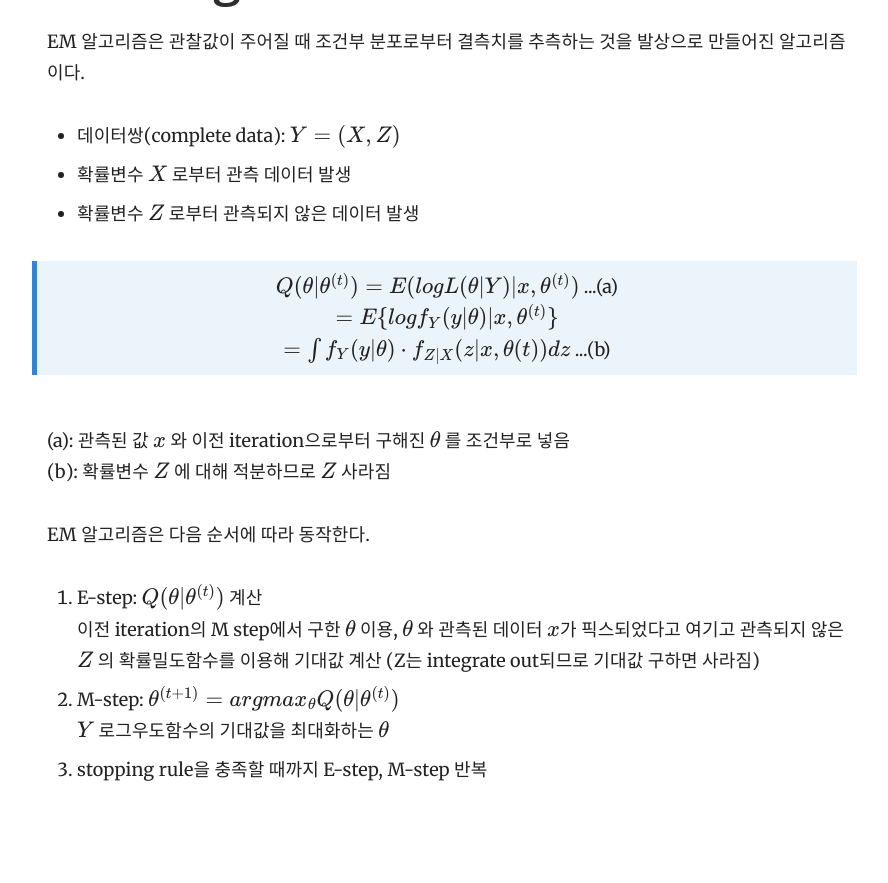
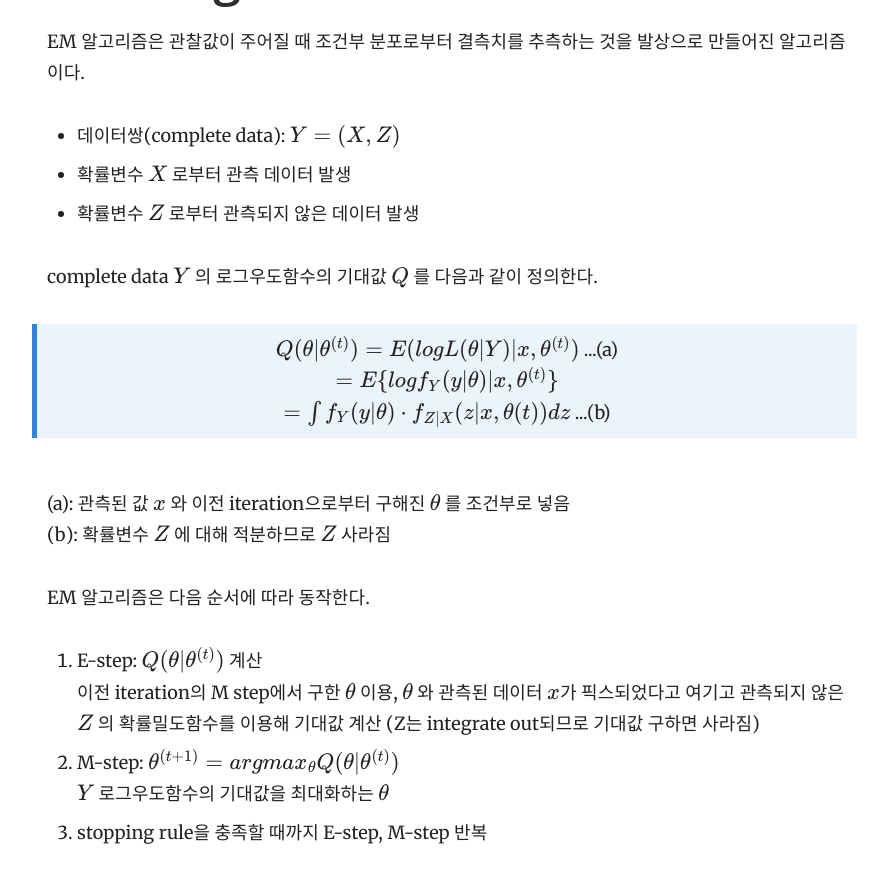
Before and after one commit to yrk3434/yrk3434.github.io, a Jekyll site: the page built from _docs/Theory/Computational Statistics_Optimization.md, in a window 1280 px wide and 900 px high, scrolled down 14344 px. Shown: the top 883 px of the window, without its empty margins (343-1231 px from the left). Built offline with Jekyll 4.4.1, drawn with Linux system fonts in a browser that asks for light colours; formulas are drawn with MathJax 3; before the commit the page ends 15181 px from its top, so only the background shows below that.

Commit message:
Update Computational Statistics_Optimization.md

```diff
--- a/_docs/Theory/Computational Statistics_Optimization.md
+++ b/_docs/Theory/Computational Statistics_Optimization.md
@@ -407,6 +407,7 @@ EM 알고리즘은 관찰값이 주어질 때 조건부 분포로부터 결측
 - 확률변수 $ X $ 로부터 관측 데이터 발생
 - 확률변수 $ Z $ 로부터 관측되지 않은 데이터 발생
 
+complete data $ Y $ 의 로그우도함수의 기대값 $ Q $ 를 다음과 같이 정의한다.
 > <center> $ Q(\theta|\theta^{(t)}) = E ( log L(\theta|Y) | x, \theta^{(t)} ) $ ...(a) </center>
 > <center> $ = E \{ log f_Y(y|\theta) | x, \theta^{(t)} \} $ </center>
 > <center> $ = \int f_Y(y|\theta) \cdot f_{Z|X}(z|x,\theta{(t)}) dz $  ...(b) </center>
```
